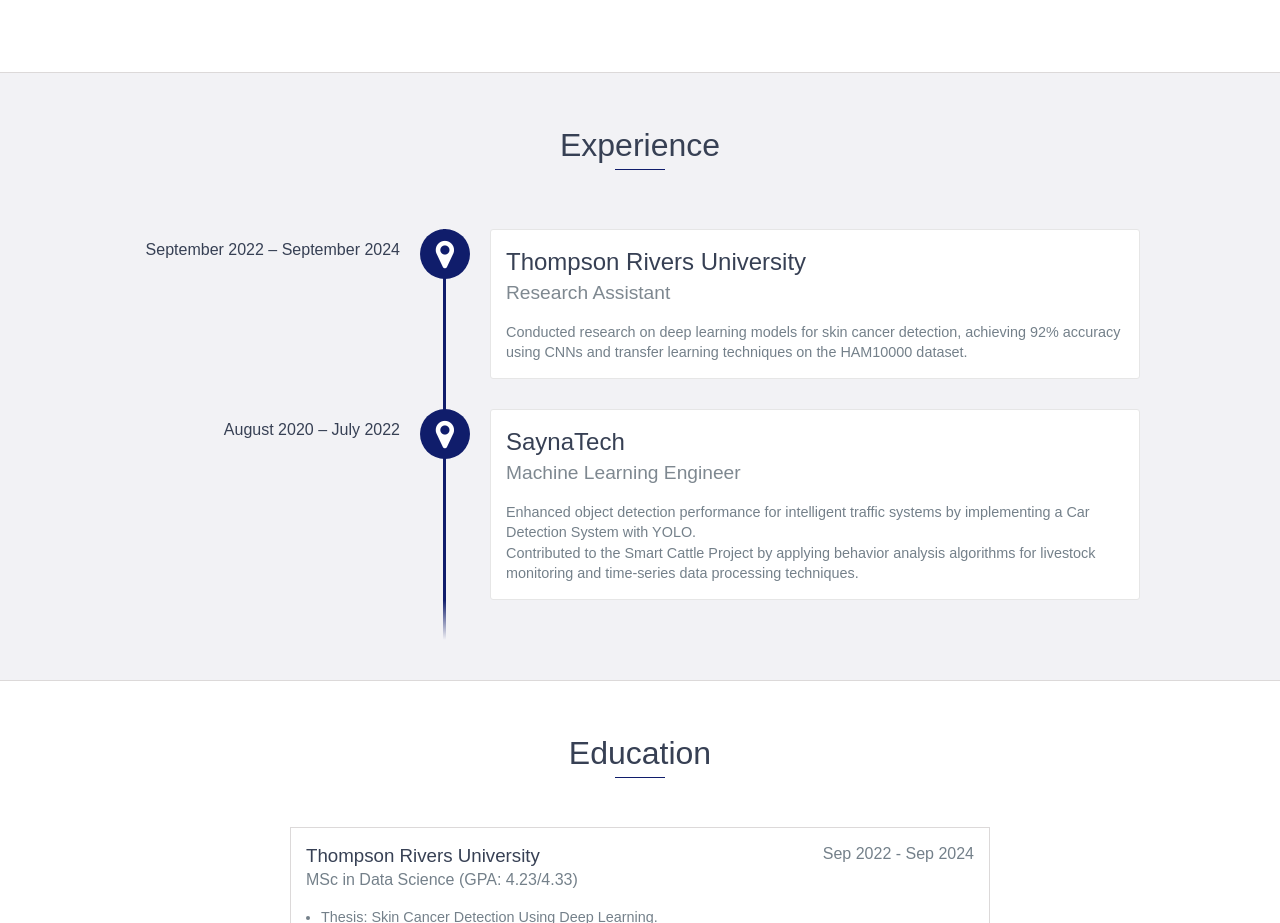
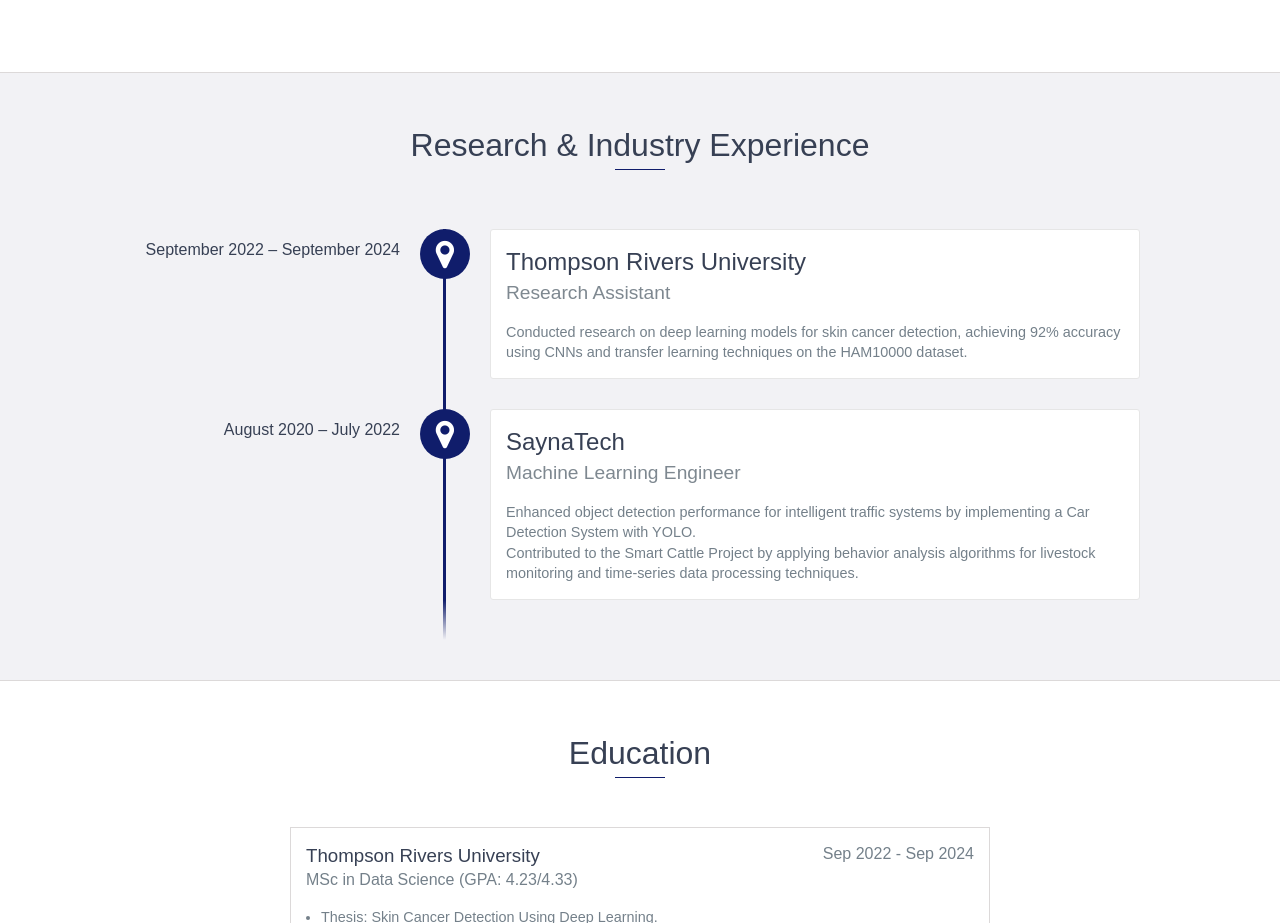
Before and after one commit to saeid436/saeid436.github.io, a website: page index.html in a window 1280 px wide. Shown: the part 1169-2092 px from the top of the page. Drawn offline with nearby package versions, Linux system fonts and the light colour scheme.

Commit message:
Updating Experience

```diff
--- a/index.html
+++ b/index.html
@@ -83,7 +83,7 @@
     <!-- End #about -->
 
     <div id="experience" class="background-alt">
-        <h2 class="heading">Experience</h2>
+        <h2 class="heading">Research & Industry Experience</h2>
         <div id="experience-timeline">
             <div data-date="September 2022 – September 2024">
                 <h3>Thompson Rivers University</h3>
```
